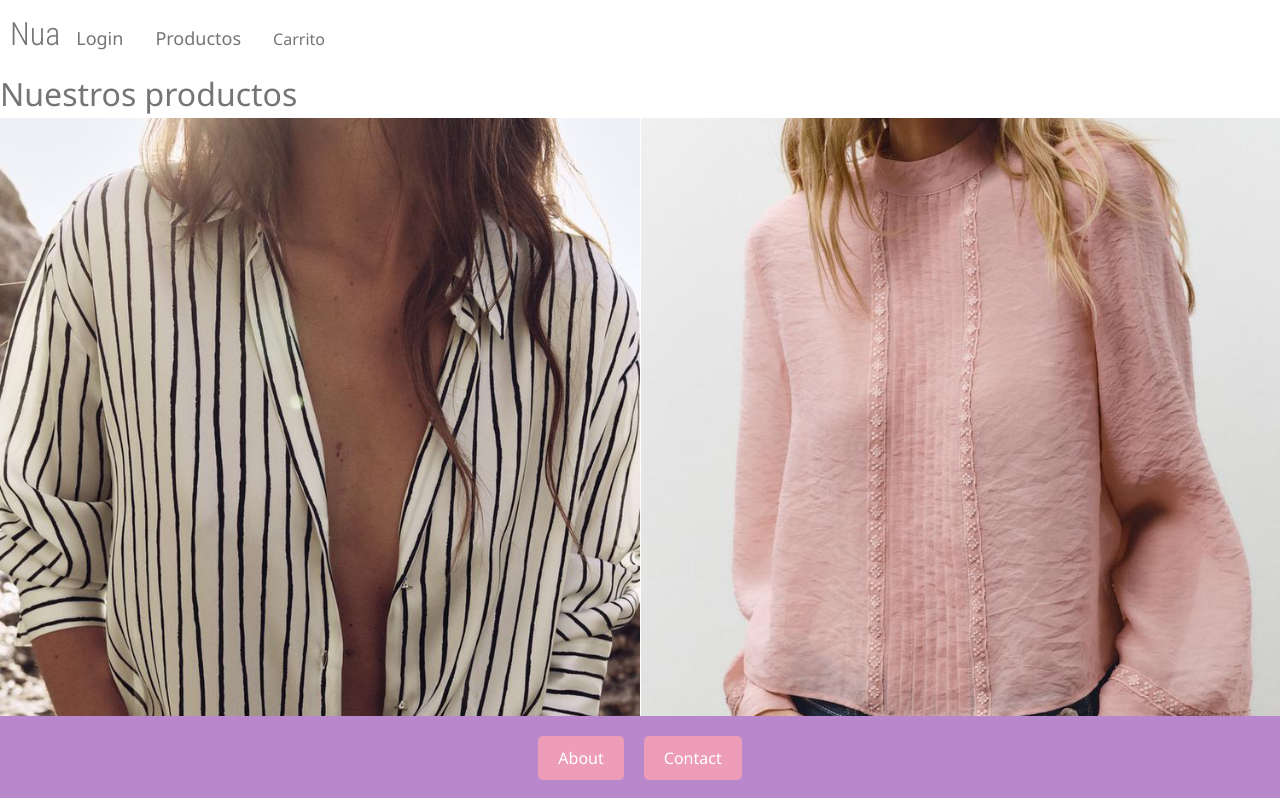
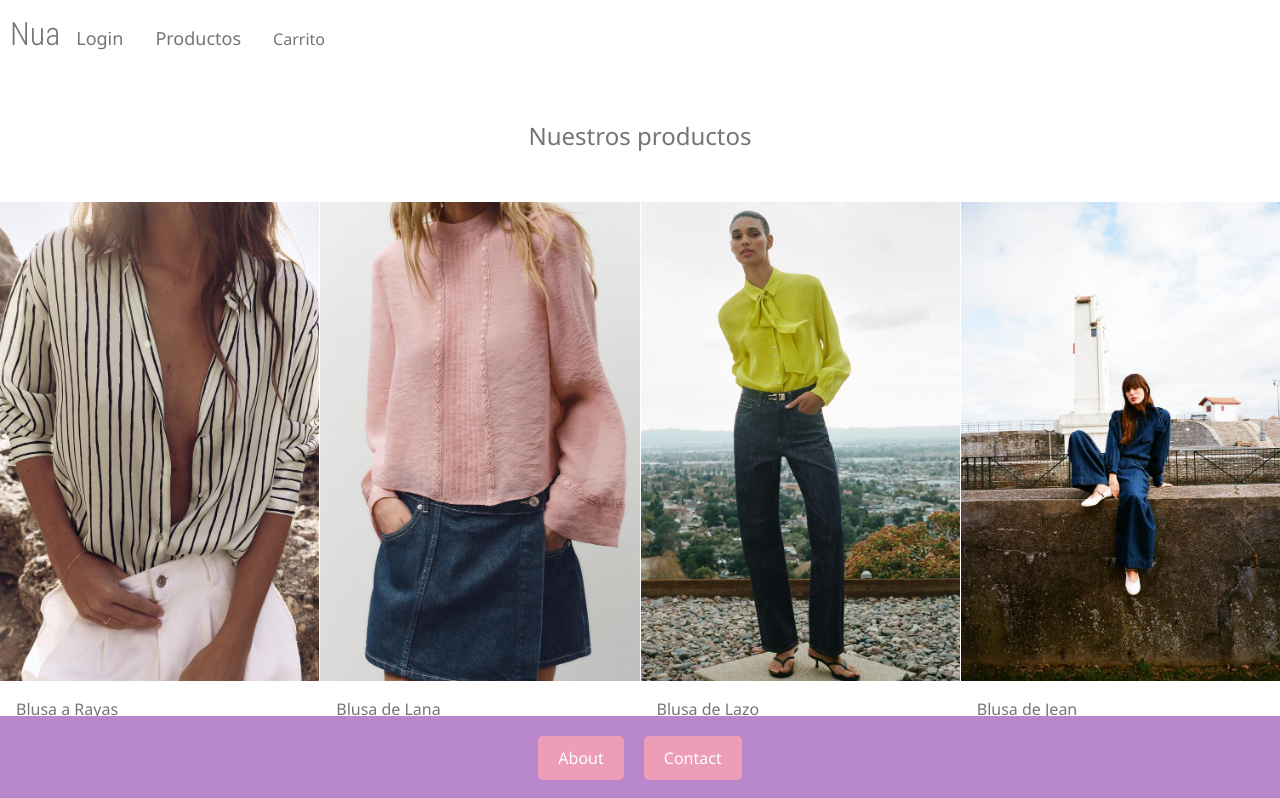
Before and after one commit to Jedilady/ProyectoFinal-Grupo2, a React (Vite) app: page /products in a window 1280 px wide. Shown: the top 798 px of the page. Built offline with nearby package versions, Linux system fonts and the light colour scheme.

Commit message:
Estilos de la página de productos + ajustes en los componentes ProductCard para la correcta redirección al detalle de producto, y en ProductPage agregado de un estilo

```diff
--- a/src/App.css
+++ b/src/App.css
@@ -34,3 +34,24 @@
         margin-bottom: 1rem;
     }
 }
+
+/* PRODUCTS PAGE */
+.products-page h1 {
+    margin-top: 2rem;
+    margin-bottom: 2rem;
+    text-align: center;
+    font-size: 1.5rem;
+}
+@media screen and (min-width: 413px) {
+    .products-page h1 {
+        margin-top: 3rem;
+        margin-bottom: 3rem;
+    }
+}
+@media screen and (min-width: 1439px) {
+    .products-page h1 {
+        margin-top: 4rem;
+        margin-bottom: 3rem;
+        font-size: 2.5rem;
+    }
+}
--- a/src/components/ProductCard/ProductCard.css
+++ b/src/components/ProductCard/ProductCard.css
@@ -5,4 +5,47 @@
 
 .product-card .product-card-img {
     width: 100%;
+    cursor: pointer;
+    display: flex;
 }
+
+/* NOTA de JUVILI:
+TO DO:
+Todo lo comentado es parte de una idea para darle transición a las imágenes, para hacer luego, si da tiempo
+*/
+
+/* .product-card .product-card-img .product-card-img-alt,
+.product-card .product-card-img:hover .product-card-img-main {
+    transition: visibility 0s, opacity 0.5s linear;
+} */
+
+.product-card .product-card-img .product-card-img-alt {
+    /* visibility: hidden;
+    opacity: 0; */
+    display: none;
+}
+
+.product-card .product-card-img:hover .product-card-img-main {
+    /* visibility: hidden;
+    opacity: 0; */
+    display: none;
+}
+.product-card .product-card-img:hover .product-card-img-alt {
+    /* visibility: visible;
+    opacity: 1; */
+    display: block;
+}
+
+.product-card .product-card-name {
+    font-weight: 500;
+    margin-top: 1rem;
+}
+
+.product-card .product-card-name,
+.product-card .product-card-price {
+    margin-left: 1rem;
+}
+
+.product-card:hover .product-card-name {
+    color: var(--green);
+}
--- a/src/components/ProductCard/ProductCard.jsx
+++ b/src/components/ProductCard/ProductCard.jsx
@@ -1,23 +1,24 @@
+import { Link } from 'react-router-dom';
 import './ProductCard.css'
 
 const ProductCard = ({ product }) => {
 return (
-    <div className="product-card">
-        <div className='product-card-img'>
-            <img src={product.images.model} alt={`${product.name} - Modelo`} />
+    <Link to={`/Product/${product.id}`}>
+        <div className="product-card">
+            <div className='product-card-img'>
+                <img className='product-card-img-main' src={product.images.model} alt={`${product.name} - Modelo`} />
+                <img className='product-card-img-alt' src={product.images.front} alt={`${product.name} - Frente`} />
+            </div>
+            <span className='product-card-name'>{product.name}</span>
+            <span className='product-card-price'>Precio: ${product.price}</span>
         </div>
-        <div className='product-card-img-alt'>
-            <img src={product.images.front} alt={`${product.name} - Frente`} />
-        </div>
-        <span className='product-card-name'>{product.name}</span>
-        <span className='product-card-price'>Precio: ${product.price}</span>
-    </div>
+    </Link>
 );
 };
 
 export default ProductCard;
 
-/* TEMPORAL - Referencia del todos los datos del producto
+/* TEMPORAL - Referencia de todos los datos del producto
 return (
     <div>
     <h3>{product.name}</h3>
--- a/src/components/ProductsFiltered/ProductsFiltered.css
+++ b/src/components/ProductsFiltered/ProductsFiltered.css
@@ -1,6 +1,28 @@
 .product-grid {
     display: grid;
-    grid-template-columns: 1fr 1fr;
+    grid-template-columns: repeat(2, 1fr);
     column-gap: 1px;
     row-gap: 2rem;
 }
+
+@media screen and (min-width: 413px) {
+    .product-grid  {
+        grid-template-columns: repeat(3, 1fr);
+    }
+}
+@media screen and (min-width: 780px) {
+    .product-grid {
+        grid-template-columns: repeat(4, 1fr);
+    }
+}
+@media screen and (min-width: 1439px) {
+    .product-grid {
+        grid-template-columns: repeat(5, 1fr);
+    }
+}
+
+@media screen and (min-width: 1900px) {
+    .product-grid {
+        grid-template-columns: repeat(6, 1fr);
+    }
+}
--- a/src/css/basics.css
+++ b/src/css/basics.css
@@ -7,6 +7,8 @@
 --main-font: "Noto Sans";
 --logo-font: "Roboto Condensed";
 --gray00: #fff;
+--green: #007e00;
+
 }
 
 html, body {
--- a/src/pages/ProductsPage.jsx
+++ b/src/pages/ProductsPage.jsx
@@ -8,7 +8,7 @@ function ProductsPage() {
   const { novedades } = useParams();
 
   return (
-    <div>
+    <div className="products-page">
       <h1>{category ? category : (novedades ? novedades : "Nuestros productos")}</h1>
       { novedades ?
         (<ProductsFiltered category={"novedades"}/>) :
```
